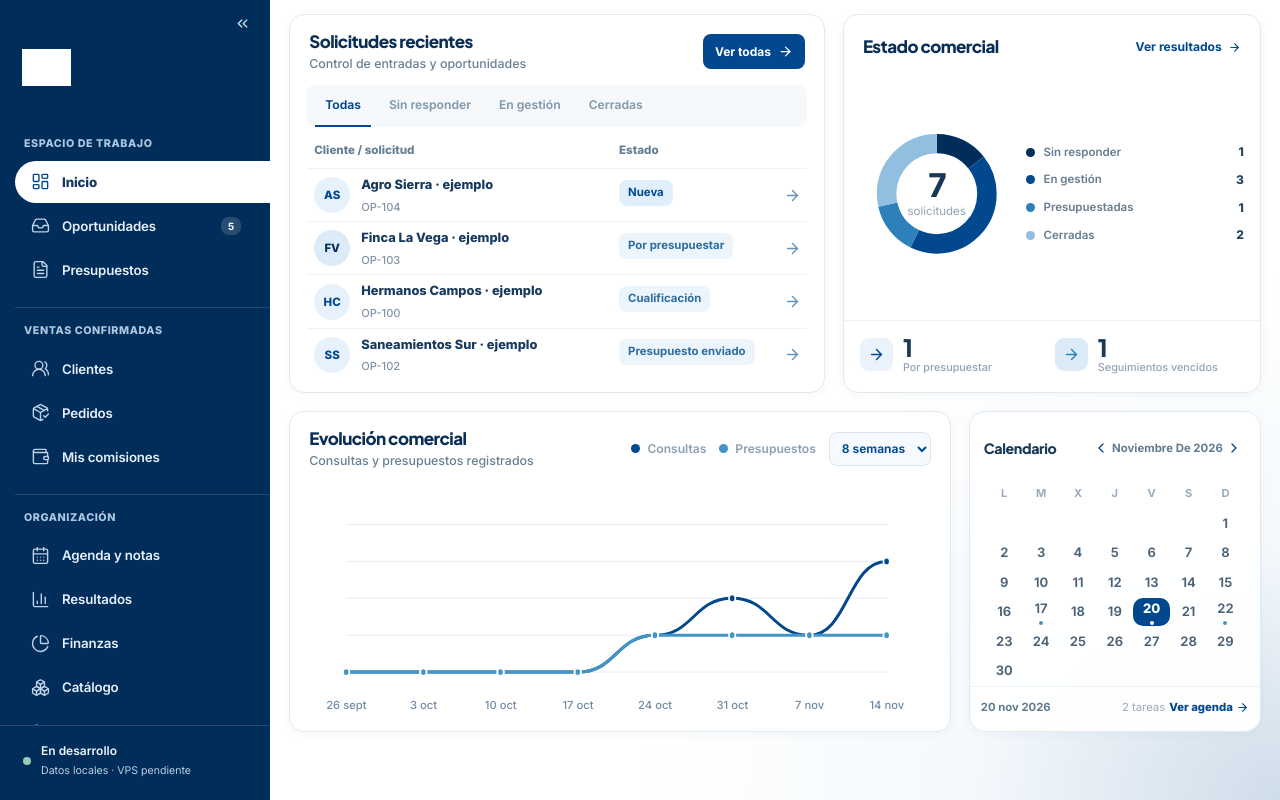
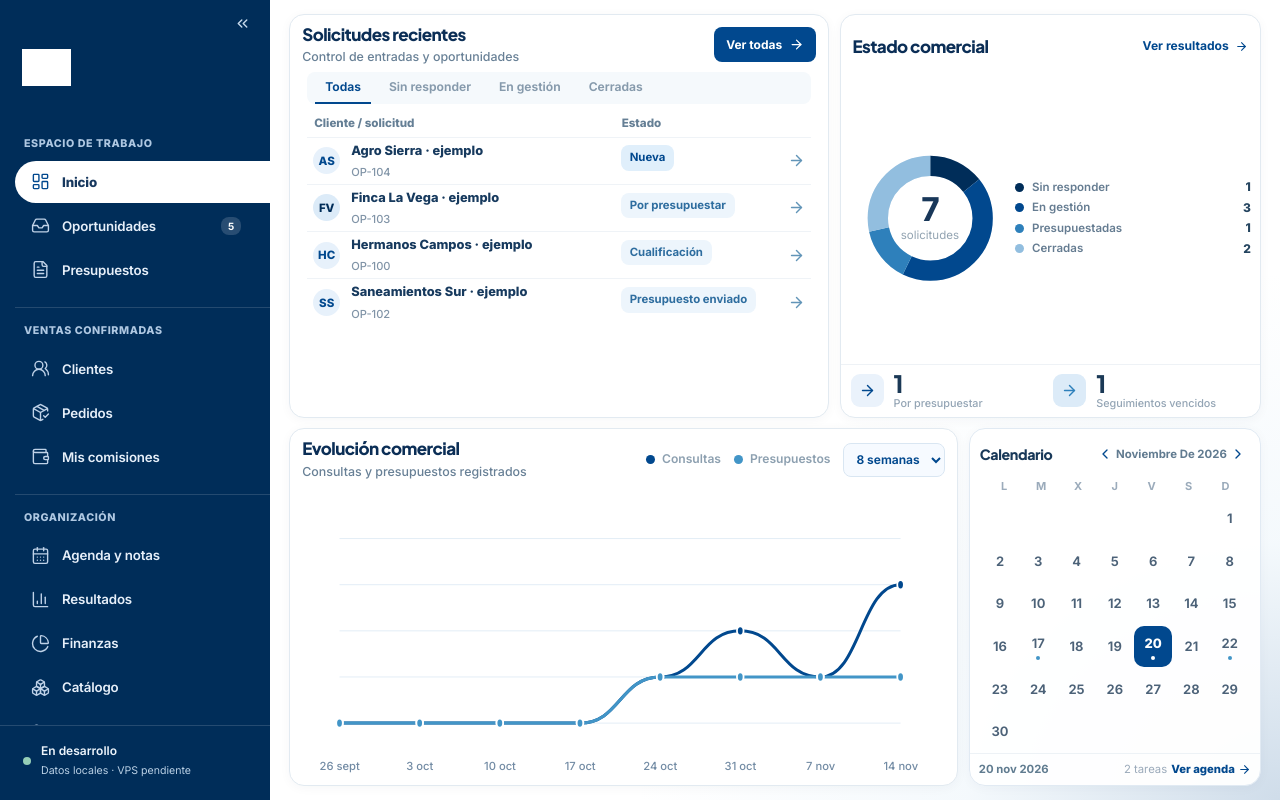
Before and after one commit to juanjogamero/depofibra-crm, a React (Vite) app: page /#/ in a window 1280 px wide. Built offline with nearby package versions, Linux system fonts and the light colour scheme; grey boxes are pictures that could not be loaded.

Commit message:
fix(crm): eliminate page scroll in Inicio and Oportunidades on laptops

```diff
--- a/src/laptop-layout.css
+++ b/src/laptop-layout.css
@@ -382,3 +382,180 @@
 @media (prefers-reduced-motion:reduce) {
   .page-opportunities .op-data-table tbody td {transition:none;}
 }
+
+
+/* REG-0109 · Corrección de regresión de scroll tras REG-0108 (24/11/2026).
+   El ancho útil de portátil sigue gobernando las columnas, PERO Inicio
+   y Oportunidades deben permanecer fijos dentro del viewport del navegador.
+   Ninguna fila de datos se borra: Oportunidades desplaza exclusivamente la tabla. */
+
+/* Oportunidades: la cabecera, pestañas, filtros y pie permanecen fijos.
+   Solo se reduce y desplaza la región que contiene filas de tabla. */
+@media (min-width:841px) and (max-width:1600px) and (max-height:880px) {
+  .app-body.is-opportunities:not(.is-quotes):not(.is-clients):not(.is-orders):not(.is-commissions) .page.page-opportunities:not(.page-agenda):not(.page-results):not(.crm-workspace) {
+    display:flex;
+    flex-direction:column;
+    height:100%;
+    max-height:100%;
+    min-height:0;
+    overflow:hidden;
+    overscroll-behavior:none;
+    padding-bottom:16px;
+  }
+  .app-body.is-opportunities:not(.is-quotes):not(.is-clients):not(.is-orders):not(.is-commissions) .page.page-opportunities:not(.page-agenda):not(.page-results):not(.crm-workspace) .op-table-panel {
+    display:flex;
+    flex:0 1 auto;
+    flex-direction:column;
+    min-height:0;
+    max-height:100%;
+    overflow:hidden;
+  }
+  .app-body.is-opportunities:not(.is-quotes):not(.is-clients):not(.is-orders):not(.is-commissions) .page.page-opportunities:not(.page-agenda):not(.page-results):not(.crm-workspace) .op-table-scroll {
+    flex:0 1 auto;
+    height:auto;
+    min-height:0;
+    max-height:100%;
+    overflow-x:hidden;
+    overflow-y:auto;
+    overscroll-behavior:contain;
+    scrollbar-width:thin;
+    scrollbar-color:#b7c8d8 #f8fbfe;
+  }
+  .app-body.is-opportunities:not(.is-quotes):not(.is-clients):not(.is-orders):not(.is-commissions) .page.page-opportunities:not(.page-agenda):not(.page-results):not(.crm-workspace) .op-data-table thead th {
+    position:sticky;
+    top:0;
+    z-index:3;
+  }
+}
+
+/* Inicio en portátil: restaurar 2x2 anclado al alto visible.
+   REG-0108 imponía altura 'auto', min-height:355/295 y overflow-y:auto.
+   Los tres forzaban un desplazamiento de unos pocos píxeles y ocultaban
+   el encabezado al salir de la parte superior del dashboard. */
+@media (min-width:901px) and (max-width:1600px) {
+  .app-body.is-dashboard .app-main {
+    display:flex;
+    flex-direction:column;
+    min-height:0;
+    overflow:hidden;
+  }
+  .app-body.is-dashboard .page.page-dashboard.dashboard-hr.dashboard-vektora.vek2-dashboard {
+    display:flex;
+    flex:1 1 0;
+    height:100%;
+    min-height:0;
+    max-height:100%;
+    overflow:hidden;
+  }
+  .vek2-dashboard .vek2-grid {
+    display:grid;
+    flex:1 1 0;
+    grid-template-rows:minmax(0,1.1fr) minmax(0,1fr);
+    min-height:0;
+    height:100%;
+  }
+  .vek2-dashboard .vek2-grid-top,
+  .vek2-dashboard .vek2-grid-bottom {
+    display:grid;
+    min-height:0;
+  }
+  .vek2-dashboard .vek2-card,
+  .vek2-dashboard .hr-calendar.vek2-calendar {
+    min-height:0;
+    height:100%;
+  }
+  /* Para 1024 px de portátil el ancho útil ronda los 780 px:
+     conservar 2 columnas en vez de apilar las 4 tarjetas verticalmente. */
+  @container crm-content (max-width:950px) {
+    .vek2-dashboard .vek2-grid {
+      display:grid;
+      flex:1 1 0;
+      grid-template-rows:minmax(0,1.13fr) minmax(0,1fr);
+    }
+    .vek2-dashboard .vek2-grid-top {
+      display:grid;
+      grid-template-columns:minmax(0,1.55fr) minmax(225px,.9fr);
+      min-height:0;
+    }
+    .vek2-dashboard .vek2-grid-bottom {
+      display:grid;
+      grid-template-columns:minmax(0,1fr) minmax(210px,245px);
+      min-height:0;
+    }
+    .vek2-dashboard .vek2-card,
+    .vek2-dashboard .hr-calendar.vek2-calendar {
+      height:100%;
+      min-height:0;
+    }
+    .vek2-dashboard .vek2-summary,
+    .vek2-dashboard .vek2-statistics,
+    .vek2-dashboard .vek2-evolution {
+      min-height:0;
+    }
+    .vek2-dashboard .vek2-table th:nth-child(2),
+    .vek2-dashboard .vek2-table td:nth-child(2),
+    .vek2-dashboard .vek2-table th:nth-child(3),
+    .vek2-dashboard .vek2-table td:nth-child(3),
+    .vek2-dashboard .vek2-table th:nth-child(4),
+    .vek2-dashboard .vek2-table td:nth-child(4) {display:none;}
+    .vek2-dashboard .vek2-table th:nth-child(1) {width:61%;}
+    .vek2-dashboard .vek2-table th:nth-child(5) {width:33%;}
+    .vek2-dashboard .vek2-table th:nth-child(6) {width:6%;}
+  }
+}
+/* Menos altura real tras pestañas del navegador y barra de Windows.
+   Compactar contenido sin ocultar métricas ni introducir barras anidadas. */
+@media (min-width:901px) and (max-width:1600px) and (max-height:880px) {
+  .vek2-dashboard .vek2-grid {
+    display:grid;
+    flex:1 1 0;
+    grid-template-rows:minmax(0,1.13fr) minmax(0,1fr);
+    gap:clamp(8px,1.3vh,12px);
+  }
+  .vek2-dashboard .vek2-grid-top,
+  .vek2-dashboard .vek2-grid-bottom {
+    min-height:0;
+    gap:clamp(8px,1.3vh,12px);
+  }
+  .vek2-dashboard .vek2-card-heading {min-height:49px;padding:9px 12px 6px;}
+  .vek2-dashboard .vek2-tabs {min-height:32px;}
+  .vek2-dashboard .vek2-tabs button {min-height:32px;}
+  .vek2-dashboard .vek2-table thead {height:26px;}
+  .vek2-dashboard .vek2-table tbody tr {height:clamp(40px,5.9vh,50px);}
+  .vek2-dashboard .vek2-table td {padding:3px 6px;}
+  .vek2-dashboard .vek2-client-avatar {width:27px;height:27px;flex-basis:27px;}
+  .vek2-dashboard .vek2-stat-foot {flex-basis:50px;padding:5px 10px 7px;}
+  .vek2-dashboard .vek2-stat-legend {gap:5px;}
+  .vek2-dashboard .vek2-donut-layout {gap:5px;padding:0 9px 4px;}
+  .vek2-dashboard .vek2-evolution .vek2-card-heading {min-height:49px;}
+  .vek2-dashboard .vek2-chart-plot {margin:1px 12px 8px;}
+  .vek2-dashboard .hr-calendar .hr-panel-heading {
+    flex:0 0 46px;
+    min-height:46px;
+    padding:9px 10px 5px;
+  }
+  .vek2-dashboard .hr-calendar-weekdays {
+    flex:0 0 22px;
+    min-height:22px;
+  }
+  .vek2-dashboard .hr-calendar-days {
+    flex:1 1 auto;
+    min-height:0;
+    grid-auto-rows:minmax(19px,1fr);
+    margin:0 11px;
+  }
+  .vek2-dashboard .hr-calendar-footer {
+    flex:0 0 32px;
+    padding:4px 9px;
+  }
+}
+/* Con el viewport muy bajo, Inicio enseña 3 solicitudes recientes; 'Ver todas'
+   sigue abriendo las siete (o más) existentes en Oportunidades. */
+@media (min-width:901px) and (max-width:1600px) and (max-height:680px) {
+  .vek2-dashboard .vek2-table tbody tr:nth-child(n+4) {display:none;}
+  .vek2-dashboard .vek2-table tbody tr {height:clamp(39px,6.7vh,47px);}
+  .vek2-dashboard .vek2-card-heading {min-height:43px;padding:7px 10px 4px;}
+  .vek2-dashboard .vek2-evolution .vek2-card-heading {min-height:43px;}
+  .vek2-dashboard .vek2-tabs,
+  .vek2-dashboard .vek2-tabs button {min-height:28px;}
+}
```
